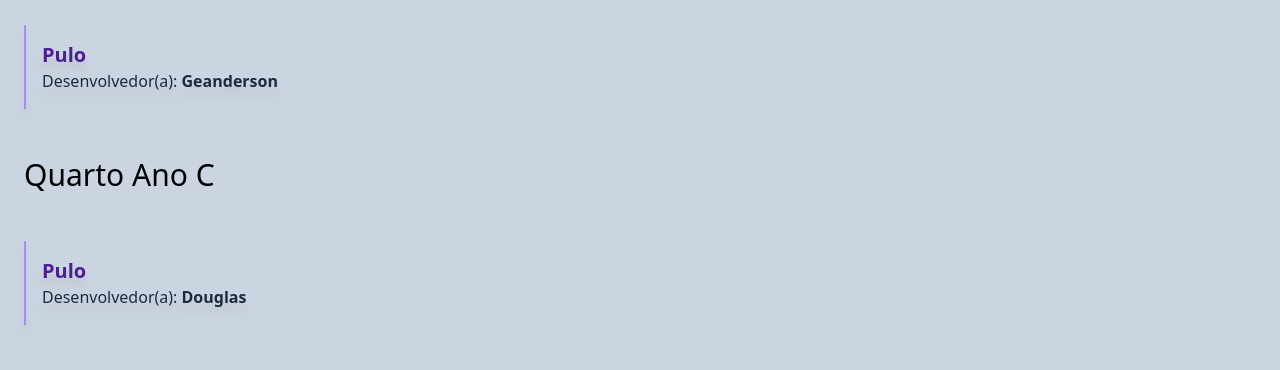
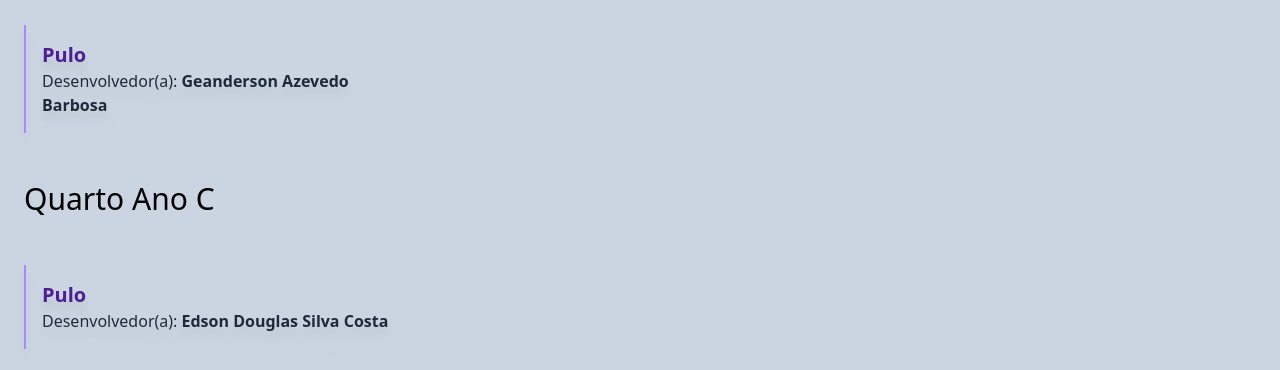
Before and after one commit to ernandesnenen/dulcinealabinfo, a Next.js app: page /Quartoano in a window 1280 px wide. Shown: the part 695-1065 px from the top of the page. Before the commit the page ends 1044 px from the top, so only its background shows below. Built offline with nearby package versions, Linux system fonts and the light colour scheme.

Commit message:
nomes de geanderso douglas e roberto

```diff
--- a/src/app/Quartoano/page.tsx
+++ b/src/app/Quartoano/page.tsx
@@ -13,14 +13,14 @@ export default function Quartoano() {
           <Card
           link={'https://scratch.mit.edu/projects/826078497'}
           titulo={'Pulo'}
-          desenvolvedor={'Geanderson'}/>
+          desenvolvedor={'Geanderson Azevedo Barbosa'}/>
         </Content>
 
         <Content titulo="Quarto Ano C">
           <Card
           link={'https://scratch.mit.edu/projects/826079395'}
           titulo={'Pulo'}
-          desenvolvedor={'Douglas'}/>
+          desenvolvedor={'Edson Douglas Silva Costa'}/>
         </Content>
       </main>
     )
--- a/src/app/Terceiroano/page.tsx
+++ b/src/app/Terceiroano/page.tsx
@@ -18,7 +18,7 @@ export default function Terceiroano() {
           <Card
           link={'https://scratch.mit.edu/projects/826077281'}
           titulo={'Matemática'}
-          desenvolvedor={'Roberto'}/>
+          desenvolvedor={'Roberto Barbosa Neto'}/>
         </Content>
 
       </main>
```
